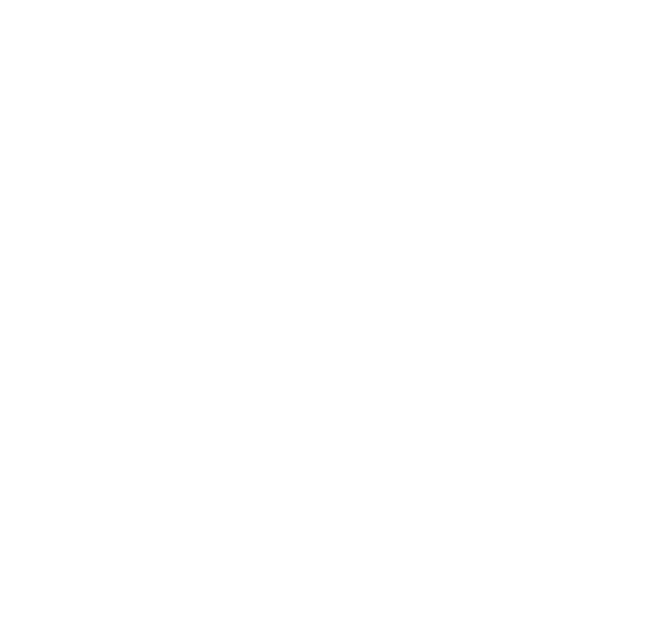
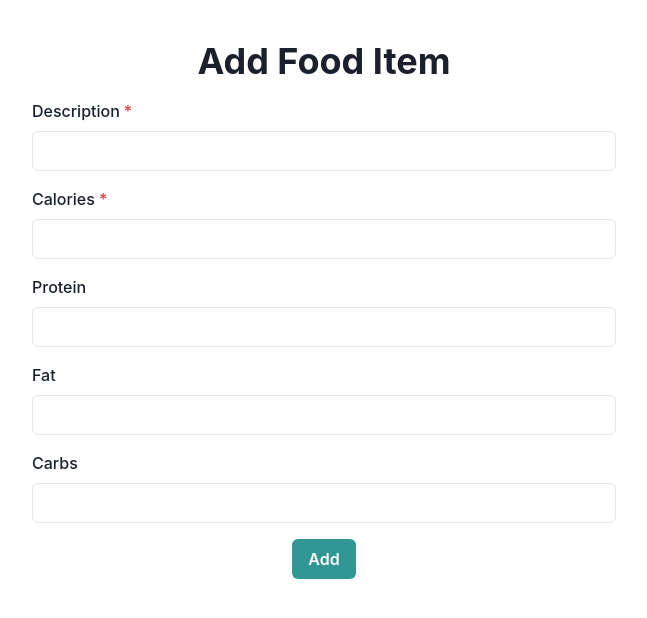
Before and after one commit to stanislava-pavlova/food-lookup, a React (Create React App) app in the folder frontend/: page /add-food in a window 1280 px wide. Before the commit this address had no page. Shown: the top 618 px of the page, without its empty margins (316-963 px from the left). Built offline with nearby package versions, Linux system fonts and the light colour scheme.

Commit message:
Set up frontend structure for adding food items

```diff
--- a/frontend/src/App.js
+++ b/frontend/src/App.js
@@ -2,6 +2,7 @@
 import { BrowserRouter as Router, Routes, Route } from 'react-router-dom';
 
 import Homepage from './pages/home';
+import AddFood from './pages/add-food';
 
 function App() {
     return (
@@ -10,6 +11,7 @@
                 <Router>
                     <Routes>
                         <Route index element={<Homepage />} />
+                        <Route path="/add-food" element={<AddFood />} />
                     </Routes>
                 </Router>
             </Container>
--- /dev/null
+++ b/frontend/src/pages/add-food/index.jsx
@@ -0,0 +1,47 @@
+import { useForm } from 'react-hook-form';
+import { Box, Button, FormControl, FormLabel, Heading, Input } from '@chakra-ui/react';
+
+const AddFood = () => {
+    const { register, handleSubmit } = useForm();
+    const onSubmit = (data) => console.log(data);
+
+    return (
+        <Box width="50%">
+            <Heading textAlign="center">Add Food Item</Heading>
+            <form onSubmit={handleSubmit(onSubmit)}>
+                <FormControl isRequired mt={4}>
+                    <FormLabel>Description</FormLabel>
+                    <Input {...register('description', { required: true })} />
+                </FormControl>
+                <FormControl isRequired mt={4}>
+                    <FormLabel>Calories</FormLabel>
+                    <Input
+                        type="number"
+                        step="any"
+                        min={0}
+                        {...register('calories', { required: true })}
+                    />
+                </FormControl>
+                <FormControl mt={4}>
+                    <FormLabel>Protein</FormLabel>
+                    <Input type="number" step="any" min={0} {...register('protein')} />
+                </FormControl>
+                <FormControl mt={4}>
+                    <FormLabel>Fat</FormLabel>
+                    <Input type="number" step="any" min={0} {...register('fat')} />
+                </FormControl>
+                <FormControl mt={4}>
+                    <FormLabel>Carbs</FormLabel>
+                    <Input type="number" step="any" min={0} {...register('carbs')} />
+                </FormControl>
+                <Box display="flex" justifyContent="center" mt={4}>
+                    <Button type="submit" colorScheme="teal">
+                        Add
+                    </Button>
+                </Box>
+            </form>
+        </Box>
+    );
+};
+
+export default AddFood;
--- a/frontend/src/pages/home/index.jsx
+++ b/frontend/src/pages/home/index.jsx
@@ -1,6 +1,16 @@
 import axios from 'axios';
 import { useEffect, useState } from 'react';
-import { Box, Input, InputGroup, InputRightElement, Text, Spinner, Th } from '@chakra-ui/react';
+import { Link } from 'react-router-dom';
+import {
+    Box,
+    Input,
+    InputGroup,
+    InputRightElement,
+    Text,
+    Spinner,
+    Th,
+    Button,
+} from '@chakra-ui/react';
 import { SearchIcon } from '@chakra-ui/icons';
 import FoodTable from '../../components/food-table';
 
@@ -98,6 +108,10 @@
                     </FoodTable>
                 </Box>
             </Box>
+
+            <Button as={Link} to="/add-food" colorScheme="teal" variant="solid" mt={6}>
+                Add More Food Items
+            </Button>
         </>
     );
 };
```
